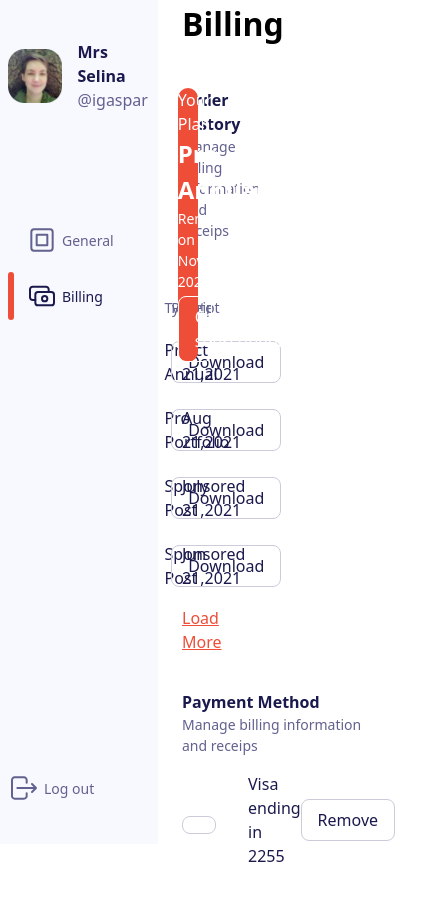
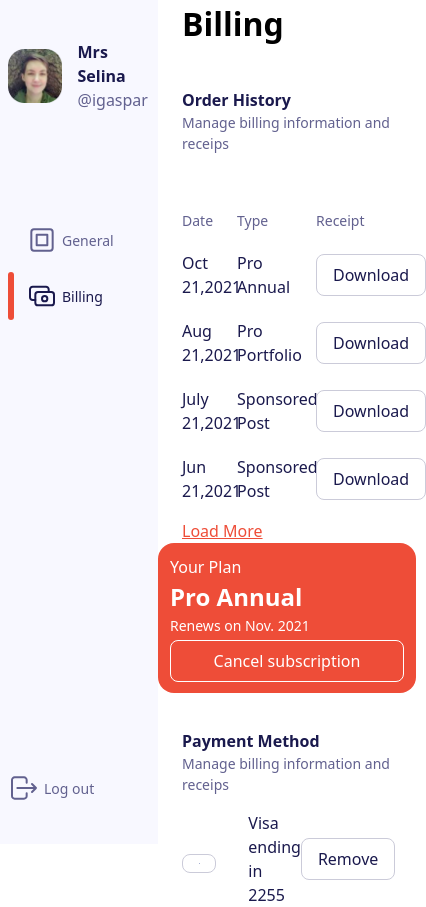
Before and after one commit to Fomonyuytar-Joseph/coding-interview, a Next.js app: page / in a window 390 px wide. Shown: the whole page, 426 px wide, since content can reach past the window. Before the commit the page ends 868 px from the top, so only its background shows below. Built offline with nearby package versions, Linux system fonts and the light colour scheme.

Commit message:
fix: adjust card for very small screen

```diff
--- a/components/billing/card/SubscriptionCard.tsx
+++ b/components/billing/card/SubscriptionCard.tsx
@@ -4,7 +4,7 @@ import CancelButton from "../../buttons/CancelButton";
 const SubscriptionCard = () => {
   return (
     <div
-      className="flex flex-col justify-between md:w-[230px] md:h-[210px] lg:w-[240px] lg:h-[220px] xl:w-[258px] xl:h-[221px] md:py-5 md:px-5 lg:py-6 lg:px-6 bg-primary rounded-[16px] text-white hover:bg-black"
+      className="flex flex-col justify-between w-[258px] h-[150px] px-3 py-3  md:w-[230px] md:h-[210px] lg:w-[240px] lg:h-[220px] xl:w-[258px] xl:h-[221px] md:py-5 md:px-5 lg:py-6 lg:px-6 bg-primary rounded-[16px] text-white hover:bg-black"
       style={{ boxShadow: " 0px 8px 19px rgba(223, 223, 253, 0.6);" }}
     >
       <div className="text-[16px] ">
--- a/pages/index.tsx
+++ b/pages/index.tsx
@@ -23,7 +23,7 @@ const Home: NextPage = () => {
         {/* Receipt Section */}
         <div>
           <div className="w-full grid grid-cols-12  ">
-            <div className="w-full  md:col-span-8  xl:col-span-9">
+            <div className="w-full col-span-12  md:col-span-8  xl:col-span-9">
               <div className="mb-14">
                 <BillingSection title="Order History" />
               </div>
@@ -33,16 +33,16 @@ const Home: NextPage = () => {
               </div>
             </div>
 
-            <div className="w-full md:col-span-4 xl:col-span-3">
+            <div className="md:w-full  col-span-5 md:col-span-4 xl:col-span-3">
               <SubscriptionCard />
             </div>
           </div>
 
           {/* Bottom section of page */}
-          <div className=" w-[90%] xl:w-full mt-9">
+          <div className="w-full  md:w-[90%] xl:w-full mt-9">
             <BillingSection title="Payment Method" />
 
-            <div className="flex justify-between items-center w-[70%] mt-4 ml-6">
+            <div className="flex justify-between items-center w-[90%] md:w-[70%] mt-4 ml-6">
               <div className="flex items-center gap-8">
                 <div>
                   <Button>
```
